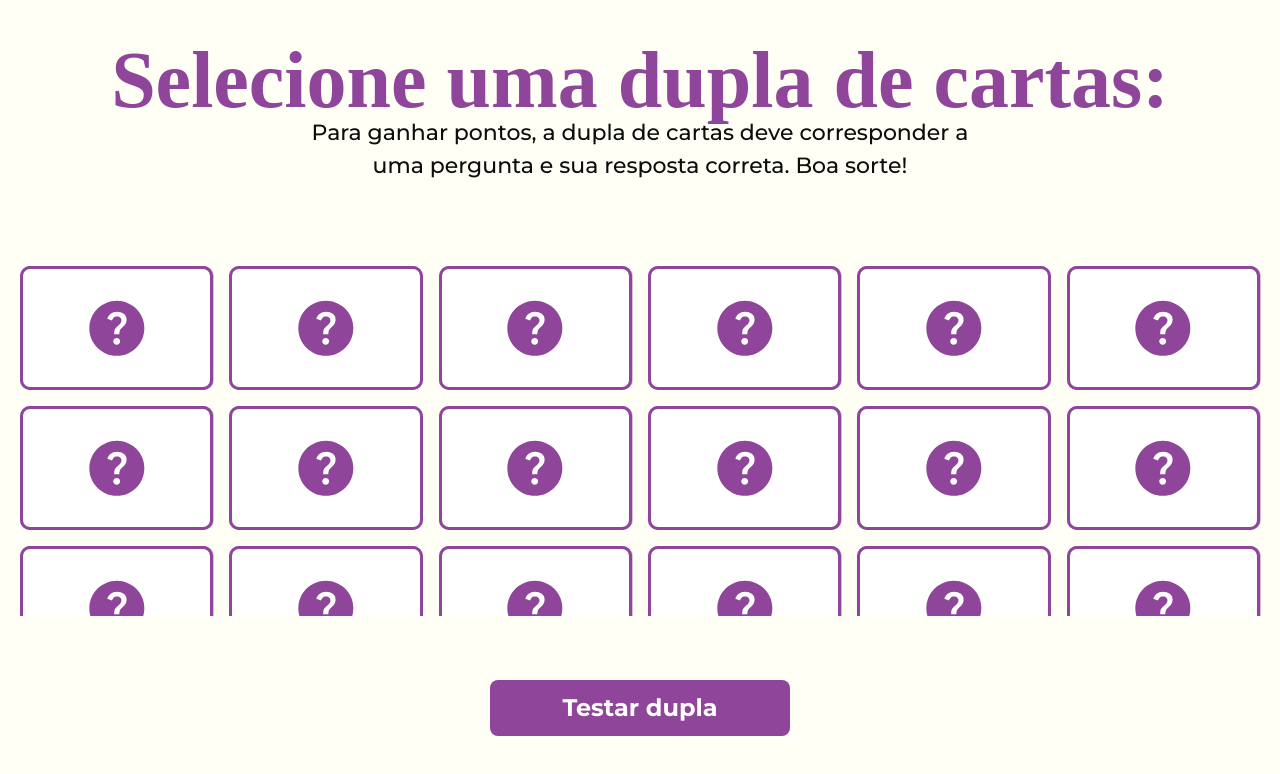
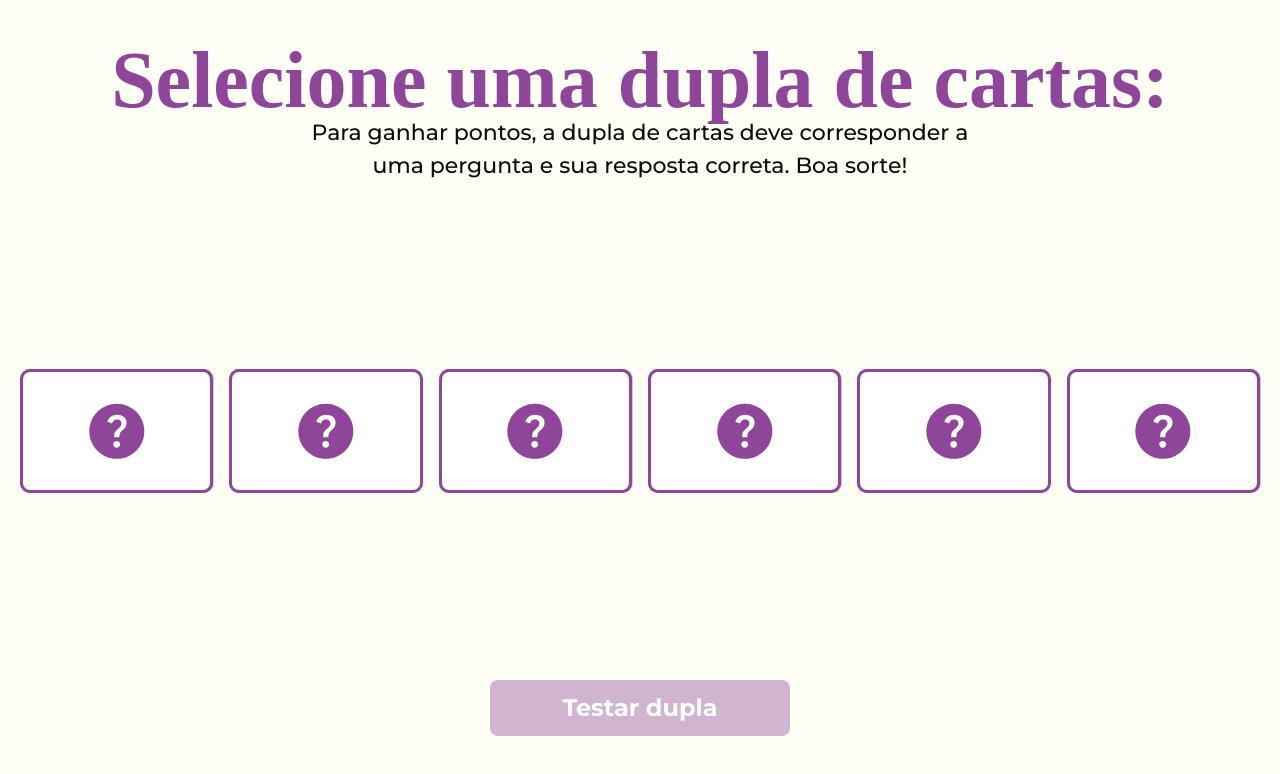
Before and after one commit to HenriqueSenaDev/swe-software-design-game, a React (Vite) app: page / in a window 1280 px wide. Both pictures are taken after typing "Sample" into the empty fields and a click on the button "Jogar". Shown: the top 774 px of the page. Built offline with nearby package versions, Linux system fonts and the light colour scheme; a web font is replaced by a local one.

Commit message:
feat: card selection, toggle and disable

```diff
--- a/src/components/deck-card/index.tsx
+++ b/src/components/deck-card/index.tsx
@@ -5,14 +5,25 @@ import { XIcon } from "lucide-react";
 
 interface DeckCardProps extends ComponentProps<"div"> {
   data: Card;
+  ableToChoose: boolean;
+  toggleCard: (card: Card) => void;
 }
 
-export const DeckCard = ({ data, ...props }: DeckCardProps) => {
-  const [active, setClicked] = useState<boolean>(false);
+export const DeckCard = ({
+  data,
+  ableToChoose,
+  toggleCard,
+  ...props
+}: DeckCardProps) => {
   const [cursor, setCursor] = useState<boolean>(false);
   const [showMore, setShowMore] = useState<boolean>(false);
 
-  const faceClasses = "absolute size-full border-[3px] border-primary bg-white rounded-[10px] flex items-center justify-center transition-all hover:scale-110";
+  const faceClasses = `absolute size-full border-[3px] border-primary bg-white rounded-[10px] flex items-center justify-center transition-all ${data.isMatched ? "" : "hover:scale-110 cursor-pointer"}`;
+
+  const handleClick = () => {
+    if (!ableToChoose || data.isMatched) return;
+    toggleCard(data);
+  }
 
   const handleShowMore: MouseEventHandler = (e) => {
     e.stopPropagation();
@@ -30,7 +41,7 @@ export const DeckCard = ({ data, ...props }: DeckCardProps) => {
                 : "text-primary border-2 border-opacity-60 border-dashed border-primary"
                 }`}>
                 <p className="font-medium">
-                  {data.type == "answer" ? "Pergunta" : "Resposta"}
+                  {data.type == "answer" ? "Resposta" : "Pergunta"}
                 </p>
               </div>
 
@@ -51,13 +62,15 @@ export const DeckCard = ({ data, ...props }: DeckCardProps) => {
       )}
 
       <div
-        className="relative bg-white h-[168px] cursor-pointer lg:h-[124px]"
-        onClick={() => setClicked(prev => !prev)}
+        className="relative bg-white h-[168px] lg:h-[124px]"
+        onClick={handleClick}
         style={{
           transformStyle: "preserve-3d",
-          transform: active ? "rotateY(180deg) scale(1.05)" : "",
+          transform: data.isChosen ? "rotateY(180deg) scale(1.05)" : "",
           perspective: 1000,
           transition: "all ease 0.6s",
+          filter: data.isMatched ? "saturate(0)" : "",
+          opacity: data.isMatched ? "0.7" : "1",
         }}
         {...props}
       >
@@ -73,7 +86,7 @@ export const DeckCard = ({ data, ...props }: DeckCardProps) => {
               : "text-primary border-2 border-opacity-60 border-dashed border-primary"
               }`}>
               <p className="font-medium">
-                {data.type == "answer" ? "Pergunta" : "Resposta"}
+                {data.type == "answer" ? "Resposta" : "Pergunta"}
               </p>
             </div>
 
--- a/src/data/cards.ts
+++ b/src/data/cards.ts
@@ -14,162 +14,162 @@ export const deckInfo: CardPair[] = [
     question: "Como a abstração ajuda no projeto de software?",
     answer: "Simplifica o uso de partes complexas do sistema."
   },
-  {
-    question: "Por que a integridade conceitual é importante?",
-    answer: "Garante a coerência e consistência no sistema."
-  },
-  {
-    question: "O que é a integridade conceitual?",
-    answer: "Coerência e consistência nas funcionalidades e interfaces de um sistema."
-  },
-  {
-    question: "Qual é a vantagem do ocultamento de informação?",
-    answer: "Facilita desenvolvimento paralelo e manutenção."
-  },
-  {
-    question: "O que é um acoplamento ruim?",
-    answer: "Dependência forte entre classes que dificulta mudanças."
-  },
-  {
-    question: "Qual é a vantagem de ter interfaces pequenas?",
-    answer: "Elas são mais fáceis de entender e implementar corretamente."
-  },
-  {
-    question: "Como uma boa integridade conceitual ajuda?",
-    answer: "Melhora a usabilidade e compreensão do sistema."
-  },
-  {
-    question: "Qual é o benefício do ocultamento de informação?",
-    answer: "Facilita mudanças e desenvolvimento paralelo."
-  },
-  {
-    question: "O que significa uma classe ser coesa no projeto de software?",
-    answer: "A classe deve ter um único propósito ou função."
-  },
-  {
-    question: "O que define o Princípio da Responsabilidade Única?",
-    answer: "Cada classe deve ter uma única razão para ser modificada."
-  },
-  {
-    question: "O que é o Princípio da Segregação de Interfaces?",
-    answer: "Interfaces devem ser específicas e não carregar métodos desnecessários."
-  },
-  {
-    question: "Como o Princípio de Demeter pode simplificar o código?",
-    answer: "Reduz a dependência entre objetos, tornando o código mais modular."
-  },
-  {
-    question: "O que o Princípio de Inversão de Dependências sugere?",
-    answer: "Depende de abstrações, não de implementações concretas."
-  },
-  {
-    question: "Quais são os instrumentos oferecidos por linguagens de programação para a criação de abstrações?",
-    answer: "Funções, classes, interfaces, pacotes e bibliotecas."
-  },
-  {
-    question: "Por que a decomposição de um problema é importante na Engenharia de Software?",
-    answer: "Porque ajuda a combater a complexidade dos sistemas modernos de software."
-  },
-  {
-    question: "Quais são os três objetivos principais no projeto de software?",
-    answer: "Decompor o problema, implementar independentemente, criar abstrações."
-  },
-  {
-    question: "O que o analisador léxico faz?",
-    answer: "O analisador léxico lê o arquivo de entrada e divide-o em tokens (como if, for, while, x, +, etc.)."
-  },
-  {
-    question: "O que é uma Árvore de Sintaxe Abstrata (AST)?",
-    answer: "(AST) é uma estrutura que hierarquiza as tokens analisadas pelo analisador sintático."
-  },
-  {
-    question: "Qual é a principal vantagem do padrão Adapter?",
-    answer: "Permite que sistemas com interfaces diferentes interajam."
-  },
-  {
-    question: "O que faz o padrão Iterador?",
-    answer: "Padroniza a navegação sobre uma estrutura de dados."
-  },
-  {
-    question: "Qual é a função principal do Singleton?",
-    answer: "Garante uma única instância de uma classe."
-  },
-  {
-    question: "O que faz o padrão Fábrica?",
-    answer: "Encapsula a criação de objetos."
-  },
-  {
-    question: "Quando não usar o padrão Fábrica?",
-    answer: "Se não for necessário criar objetos de tipos diferentes."
-  },
-  {
-    question: "O que faz o padrão Fachada?",
-    answer: "Fornece uma interface simplificada para um subsistema."
-  },
-  {
-    question: "O que é um Proxy?",
-    answer: "Representa ou substitui um objeto real."
-  },
-  {
-    question: "Como medir a coesão de uma classe?",
-    answer: "Olhe se a classe realiza uma única função bem."
-  },
-  {
-    question: "O que faz o padrão Decorador?",
-    answer: "Adiciona funcionalidades a um objeto dinamicamente."
-  },
-  {
-    question: "O que o padrão Strategy permite?",
-    answer: "Alternar algoritmos de forma flexível."
-  },
-  {
-    question: "O que é o Template Method?",
-    answer: "Define a estrutura de um algoritmo, delegando algumas etapas."
-  },
-  {
-    question: "Qual é a função do padrão Observador?",
-    answer: "Notifica e atualiza objetos dependentes automaticamente."
-  },
-  {
-    question: "O que é o padrão Visitor?",
-    answer: "Adiciona operações a estruturas de dados sem modificar as classes."
-  },
-  {
-    question: "Qual a ideia do Princípio da Segregação de Interfaces?",
-    answer: "Interfaces devem ser específicas e não carregar métodos desnecessários."
-  },
-  {
-    question: "Por que preferir composição a herança?",
-    answer: "Composição é mais flexível e menos propensa a problemas."
-  },
-  {
-    question: "O que diferencia o padrão Proxy do padrão Decorador?",
-    answer: "Proxy controla o acesso ao objeto, Decorador adiciona funcionalidades."
-  },
-  {
-    question: "O que faz a Complexidade Ciclomática?",
-    answer: "Mede a complexidade de um método com base em seus caminhos de execução."
-  },
-  {
-    question: "Qual a importância do ocultamento de informação?",
-    answer: "Torna o sistema mais seguro e fácil de modificar."
-  },
-  {
-    question: "Qual é a função do padrão Adaptador?",
-    answer: "Conecta interfaces incompatíveis."
-  },
-  {
-    question: "Quando a herança é menos recomendada?",
-    answer: "Quando se pode criar uma dependência rígida e difícil de gerenciar."
-  },
-  {
-    question: "Qual é a função principal do padrão Proxy?",
-    answer: "Controla o acesso ao objeto real."
-  },
-  {
-    question: "Como o Princípio Aberto/Fechado pode ser implementado?",
-    answer: "Usando herança e padrões de projeto para permitir extensões sem modificar o código existente."
-  }
+  // {
+  //   question: "Por que a integridade conceitual é importante?",
+  //   answer: "Garante a coerência e consistência no sistema."
+  // },
+  // {
+  //   question: "O que é a integridade conceitual?",
+  //   answer: "Coerência e consistência nas funcionalidades e interfaces de um sistema."
+  // },
+  // {
+  //   question: "Qual é a vantagem do ocultamento de informação?",
+  //   answer: "Facilita desenvolvimento paralelo e manutenção."
+  // },
+  // {
+  //   question: "O que é um acoplamento ruim?",
+  //   answer: "Dependência forte entre classes que dificulta mudanças."
+  // },
+  // {
+  //   question: "Qual é a vantagem de ter interfaces pequenas?",
+  //   answer: "Elas são mais fáceis de entender e implementar corretamente."
+  // },
+  // {
+  //   question: "Como uma boa integridade conceitual ajuda?",
+  //   answer: "Melhora a usabilidade e compreensão do sistema."
+  // },
+  // {
+  //   question: "Qual é o benefício do ocultamento de informação?",
+  //   answer: "Facilita mudanças e desenvolvimento paralelo."
+  // },
+  // {
+  //   question: "O que significa uma classe ser coesa no projeto de software?",
+  //   answer: "A classe deve ter um único propósito ou função."
+  // },
+  // {
+  //   question: "O que define o Princípio da Responsabilidade Única?",
+  //   answer: "Cada classe deve ter uma única razão para ser modificada."
+  // },
+  // {
+  //   question: "O que é o Princípio da Segregação de Interfaces?",
+  //   answer: "Interfaces devem ser específicas e não carregar métodos desnecessários."
+  // },
+  // {
+  //   question: "Como o Princípio de Demeter pode simplificar o código?",
+  //   answer: "Reduz a dependência entre objetos, tornando o código mais modular."
+  // },
+  // {
+  //   question: "O que o Princípio de Inversão de Dependências sugere?",
+  //   answer: "Depende de abstrações, não de implementações concretas."
+  // },
+  // {
+  //   question: "Quais são os instrumentos oferecidos por linguagens de programação para a criação de abstrações?",
+  //   answer: "Funções, classes, interfaces, pacotes e bibliotecas."
+  // },
+  // {
+  //   question: "Por que a decomposição de um problema é importante na Engenharia de Software?",
+  //   answer: "Porque ajuda a combater a complexidade dos sistemas modernos de software."
+  // },
+  // {
+  //   question: "Quais são os três objetivos principais no projeto de software?",
+  //   answer: "Decompor o problema, implementar independentemente, criar abstrações."
+  // },
+  // {
+  //   question: "O que o analisador léxico faz?",
+  //   answer: "O analisador léxico lê o arquivo de entrada e divide-o em tokens (como if, for, while, x, +, etc.)."
+  // },
+  // {
+  //   question: "O que é uma Árvore de Sintaxe Abstrata (AST)?",
+  //   answer: "(AST) é uma estrutura que hierarquiza as tokens analisadas pelo analisador sintático."
+  // },
+  // {
+  //   question: "Qual é a principal vantagem do padrão Adapter?",
+  //   answer: "Permite que sistemas com interfaces diferentes interajam."
+  // },
+  // {
+  //   question: "O que faz o padrão Iterador?",
+  //   answer: "Padroniza a navegação sobre uma estrutura de dados."
+  // },
+  // {
+  //   question: "Qual é a função principal do Singleton?",
+  //   answer: "Garante uma única instância de uma classe."
+  // },
+  // {
+  //   question: "O que faz o padrão Fábrica?",
+  //   answer: "Encapsula a criação de objetos."
+  // },
+  // {
+  //   question: "Quando não usar o padrão Fábrica?",
+  //   answer: "Se não for necessário criar objetos de tipos diferentes."
+  // },
+  // {
+  //   question: "O que faz o padrão Fachada?",
+  //   answer: "Fornece uma interface simplificada para um subsistema."
+  // },
+  // {
+  //   question: "O que é um Proxy?",
+  //   answer: "Representa ou substitui um objeto real."
+  // },
+  // {
+  //   question: "Como medir a coesão de uma classe?",
+  //   answer: "Olhe se a classe realiza uma única função bem."
+  // },
+  // {
+  //   question: "O que faz o padrão Decorador?",
+  //   answer: "Adiciona funcionalidades a um objeto dinamicamente."
+  // },
+  // {
+  //   question: "O que o padrão Strategy permite?",
+  //   answer: "Alternar algoritmos de forma flexível."
+  // },
+  // {
+  //   question: "O que é o Template Method?",
+  //   answer: "Define a estrutura de um algoritmo, delegando algumas etapas."
+  // },
+  // {
+  //   question: "Qual é a função do padrão Observador?",
+  //   answer: "Notifica e atualiza objetos dependentes automaticamente."
+  // },
+  // {
+  //   question: "O que é o padrão Visitor?",
+  //   answer: "Adiciona operações a estruturas de dados sem modificar as classes."
+  // },
+  // {
+  //   question: "Qual a ideia do Princípio da Segregação de Interfaces?",
+  //   answer: "Interfaces devem ser específicas e não carregar métodos desnecessários."
+  // },
+  // {
+  //   question: "Por que preferir composição a herança?",
+  //   answer: "Composição é mais flexível e menos propensa a problemas."
+  // },
+  // {
+  //   question: "O que diferencia o padrão Proxy do padrão Decorador?",
+  //   answer: "Proxy controla o acesso ao objeto, Decorador adiciona funcionalidades."
+  // },
+  // {
+  //   question: "O que faz a Complexidade Ciclomática?",
+  //   answer: "Mede a complexidade de um método com base em seus caminhos de execução."
+  // },
+  // {
+  //   question: "Qual a importância do ocultamento de informação?",
+  //   answer: "Torna o sistema mais seguro e fácil de modificar."
+  // },
+  // {
+  //   question: "Qual é a função do padrão Adaptador?",
+  //   answer: "Conecta interfaces incompatíveis."
+  // },
+  // {
+  //   question: "Quando a herança é menos recomendada?",
+  //   answer: "Quando se pode criar uma dependência rígida e difícil de gerenciar."
+  // },
+  // {
+  //   question: "Qual é a função principal do padrão Proxy?",
+  //   answer: "Controla o acesso ao objeto real."
+  // },
+  // {
+  //   question: "Como o Princípio Aberto/Fechado pode ser implementado?",
+  //   answer: "Usando herança e padrões de projeto para permitir extensões sem modificar o código existente."
+  // }
 ];
 
 function generateDeck(): Card[] {
@@ -181,6 +181,8 @@ function generateDeck(): Card[] {
       id: answerId,
       match: questionId,
       type: "answer",
+      isChosen: false,
+      isMatched: false,
       content: item.answer,
     };
 
@@ -188,6 +190,8 @@ function generateDeck(): Card[] {
       id: questionId,
       match: answerId,
       type: "question",
+      isChosen: false,
+      isMatched: false,
       content: item.question,
     };
 
--- a/src/pages/game/index.tsx
+++ b/src/pages/game/index.tsx
@@ -1,4 +1,4 @@
-import { useEffect, useRef, useState } from "react";
+import { useEffect, useMemo, useState } from "react";
 import { useNavigate, useSearchParams } from "react-router-dom";
 import { Card } from "../../types/cards";
 import { cardDeckData } from "../../data/cards";
@@ -7,10 +7,47 @@ import { Button } from "../../components/button";
 
 export const Game = () => {
   const [cardDeck, setCardDeck] = useState<Card[]>(cardDeckData);
-  const chosenId = useRef<string | null>(null);
 
   const [params] = useSearchParams();
   const navigate = useNavigate();
+
+  const chosenCards = useMemo(() =>
+    cardDeck.filter(c => c.isChosen), [cardDeck]);
+
+  const toggleCard = (card: Card) => {
+    setCardDeck(prev => prev.map(item => {
+      if (item.id == card.id) {
+        return { ...item, isChosen: !card.isChosen };
+      }
+      return item;
+    }));
+  }
+
+  const checkCards = () => {
+    const [card1, card2] = chosenCards;
+
+    if (card1.type == card2.type) {
+      alert(`Ambas são ${card1.type == 'answer' ? 'respostas' : 'perguntas'}`);
+      return;
+    }
+
+    if (card1.type != card2.type && card1.match == card2.id) {
+      alert("Cartas batem!");
+
+      setCardDeck(prev => prev.map(item => (
+        chosenCards.some(c => c.id == item.id)
+          ? { ...item, isMatched: true } : item
+      )));
+    }
+    else if (card1.type != card2.type && card1.match != card2.id) {
+      alert("Par incorreto.");
+    }
+
+    setCardDeck(prev => prev.map(item => ({
+      ...item,
+      isChosen: false,
+    })));
+  }
 
   useEffect(() => {
     const player = params.get("player");
@@ -31,10 +68,24 @@ export const Game = () => {
 
       {/* Cards Container */}
       <div className="m-auto p-5 w-full max-w-[1286px] grid max-h-min grid-cols-[repeat(auto-fill,_minmax(124px,_1fr))] gap-4 overflow-y-auto smooth-scrollbar lg:grid-cols-[repeat(auto-fill,_minmax(168px,_1fr))]">
-        {cardDeckData.map(card => <DeckCard key={card.id} data={card} />)}
+        {cardDeck.map(card =>
+          <DeckCard
+            key={card.id}
+            data={card}
+            ableToChoose={
+              chosenCards.length < 2
+              || chosenCards.some(c => c.id == card.id)
+            }
+            toggleCard={toggleCard}
+          />
+        )}
       </div>
 
-      <Button className="flex-shrink-0 max-w-[300px] self-center">
+      <Button
+        className="flex-shrink-0 max-w-[300px] self-center disabled:opacity-40"
+        disabled={chosenCards.length != 2}
+        onClick={checkCards}
+      >
         Testar dupla
       </Button>
     </main>
--- a/src/types/cards.ts
+++ b/src/types/cards.ts
@@ -2,6 +2,8 @@ export type Card = {
   id: string;
   type: "question" | "answer";
   match: string;
+  isChosen: boolean;
+  isMatched: boolean;
   content: string;
 }
 
```
